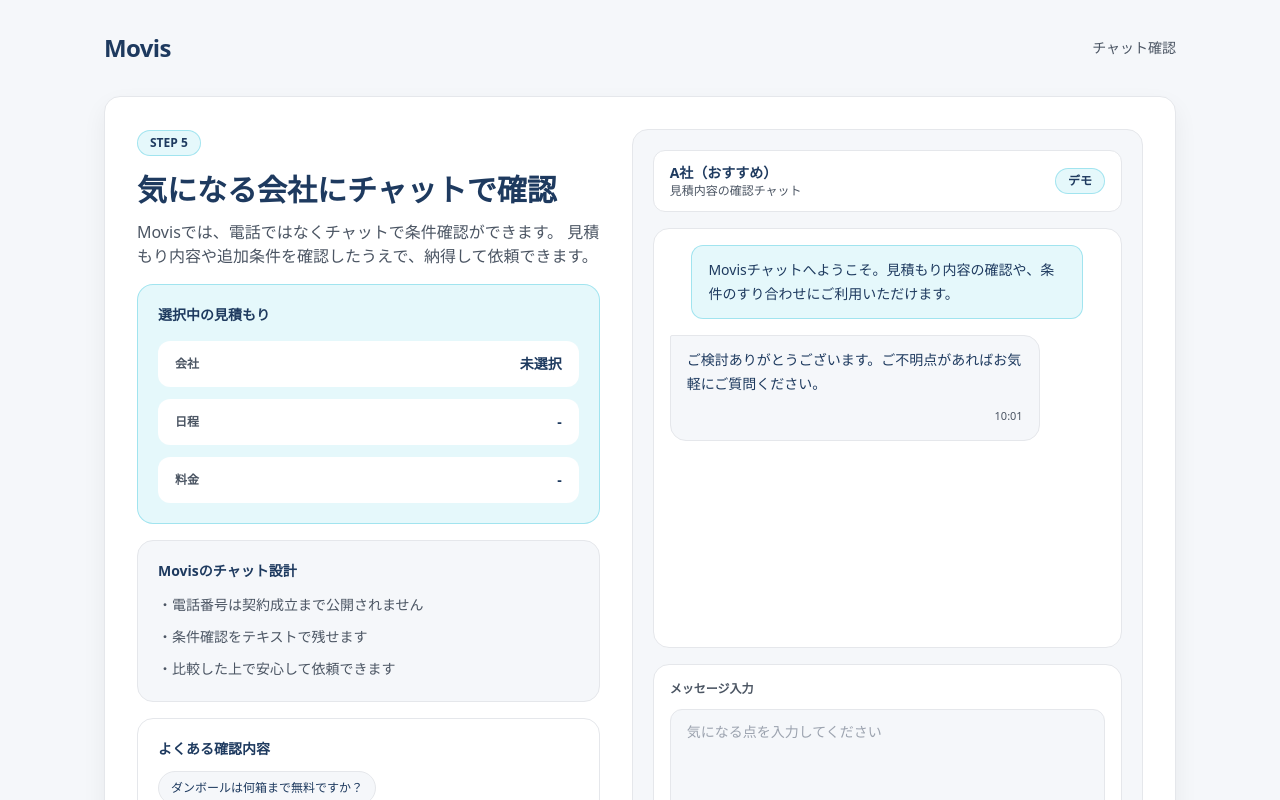
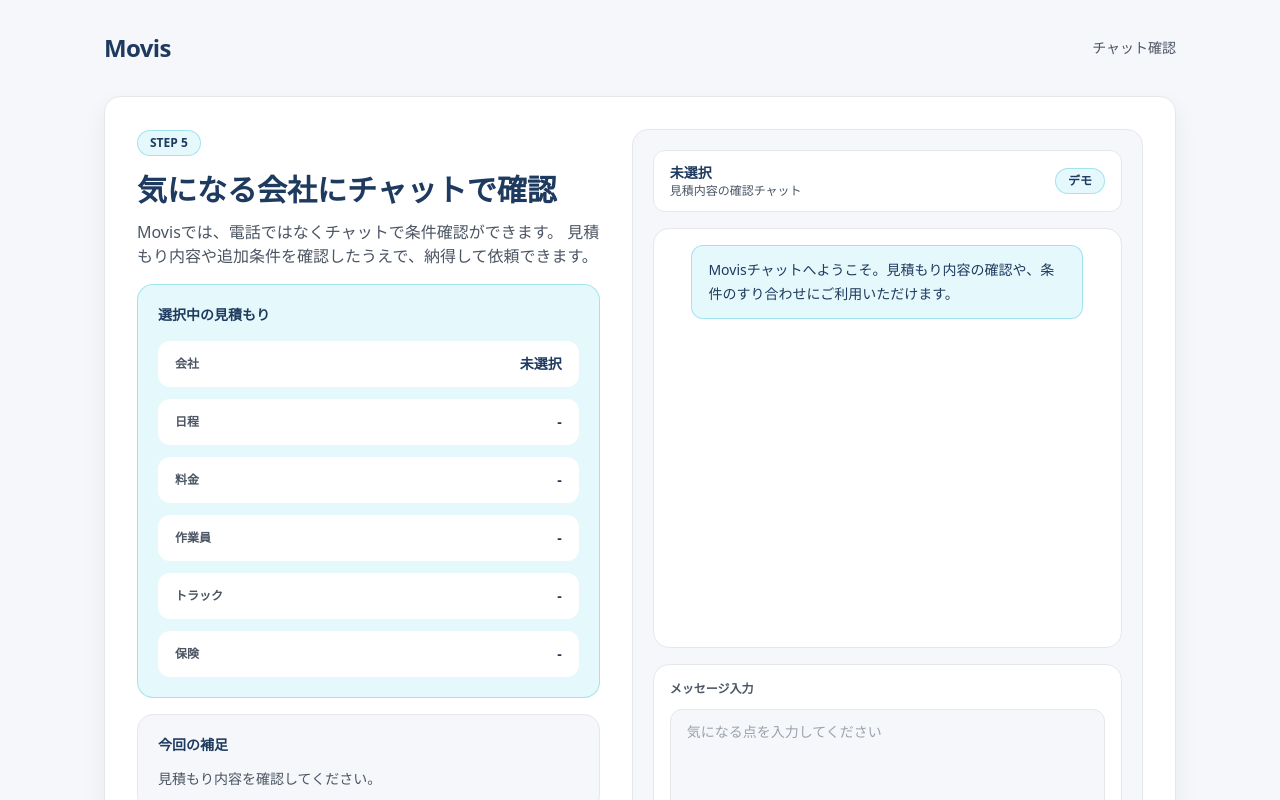
Before and after one commit to rjshimoyama-bot/lifeport-mvp, a Next.js app: page /chat in a window 1280 px wide. Shown: the top 800 px of the page. Built offline with nearby package versions, Linux system fonts and the light colour scheme.

Commit message:
Update page.tsx

```diff
--- a/app/chat/page.tsx
+++ b/app/chat/page.tsx
@@ -1,13 +1,23 @@
 "use client";
 
 import Link from "next/link";
-import { useMemo, useState } from "react";
+import { useEffect, useMemo, useState } from "react";
 
 type Message = {
   id: number;
   sender: "user" | "company" | "system";
   text: string;
   time: string;
+};
+
+type SelectedQuote = {
+  company: string;
+  plan: string;
+  price: string;
+  crew: string;
+  truck: string;
+  insurance: string;
+  note: string;
 };
 
 const QUICK_QUESTIONS = [
@@ -18,6 +28,16 @@
 ];
 
 export default function ChatPage() {
+  const [selectedSummary, setSelectedSummary] = useState<SelectedQuote>({
+    company: "未選択",
+    plan: "-",
+    price: "-",
+    crew: "-",
+    truck: "-",
+    insurance: "-",
+    note: "見積もり内容を確認してください。",
+  });
+
   const [messages, setMessages] = useState<Message[]>([
     {
       id: 1,
@@ -25,79 +45,78 @@
       text: "Movisチャットへようこそ。見積もり内容の確認や、条件のすり合わせにご利用いただけます。",
       time: "10:00",
     },
-    {
-      id: 2,
-      sender: "company",
-      text: "ご検討ありがとうございます。ご不明点があればお気軽にご質問ください。",
-      time: "10:01",
-    },
   ]);
 
   const [input, setInput] = useState("");
 
+  useEffect(() => {
+    const saved = localStorage.getItem("movis_selected_quote");
+
+    if (saved) {
+      try {
+        const parsed = JSON.parse(saved) as SelectedQuote;
+        setSelectedSummary(parsed);
+
+        setMessages((prev) => {
+          const exists = prev.some((m) => m.id === 2);
+          if (exists) return prev;
+
+          return [
+            ...prev,
+            {
+              id: 2,
+              sender: "company",
+              text: `${parsed.company}です。ご検討ありがとうございます。${parsed.plan} / ${parsed.price} の条件でご案内しています。ご不明点があればお気軽にご質問ください。`,
+              time: "10:01",
+            },
+          ];
+        });
+      } catch {
+        // noop
+      }
+    }
+  }, []);
+
   const canSend = input.trim().length > 0;
-
-  const selectedSummary = useMemo(() => {
-  if (typeof window === "undefined") {
-    return {
-      company: "未選択",
-      plan: "-",
-      price: "-",
-    };
-  }
-
-  const saved = localStorage.getItem("movis_selected_quote");
-  if (!saved) {
-    return {
-      company: "未選択",
-      plan: "-",
-      price: "-",
-    };
-  }
-
-  try {
-    const parsed = JSON.parse(saved);
-    return {
-      company: parsed.company || "未選択",
-      plan: parsed.plan || "-",
-      price: parsed.price || "-",
-    };
-  } catch {
-    return {
-      company: "未選択",
-      plan: "-",
-      price: "-",
-    };
-  }
-}, []);
 
   const sendMessage = (text: string) => {
     const trimmed = text.trim();
     if (!trimmed) return;
 
+    const now = new Date().toLocaleTimeString("ja-JP", {
+      hour: "2-digit",
+      minute: "2-digit",
+    });
+
     const nextUserMessage: Message = {
       id: Date.now(),
       sender: "user",
       text: trimmed,
-      time: new Date().toLocaleTimeString("ja-JP", {
-        hour: "2-digit",
-        minute: "2-digit",
-      }),
+      time: now,
     };
 
     const nextCompanyMessage: Message = {
       id: Date.now() + 1,
       sender: "company",
-      text: "ありがとうございます。担当に確認のうえ、回答いたします。（デモ）",
-      time: new Date().toLocaleTimeString("ja-JP", {
-        hour: "2-digit",
-        minute: "2-digit",
-      }),
+      text: `${selectedSummary.company}より回答です。ありがとうございます。担当に確認のうえ、回答いたします。（デモ）`,
+      time: now,
     };
 
     setMessages((prev) => [...prev, nextUserMessage, nextCompanyMessage]);
     setInput("");
   };
+
+  const infoRows = useMemo(
+    () => [
+      { label: "会社", value: selectedSummary.company },
+      { label: "日程", value: selectedSummary.plan },
+      { label: "料金", value: selectedSummary.price },
+      { label: "作業員", value: selectedSummary.crew },
+      { label: "トラック", value: selectedSummary.truck },
+      { label: "保険", value: selectedSummary.insurance },
+    ],
+    [selectedSummary]
+  );
 
   return (
     <main className="min-h-screen bg-bg">
@@ -130,19 +149,17 @@
                 <div className="rounded-2xl border border-cyan/30 bg-cyan/10 p-5">
                   <div className="text-sm font-semibold text-navy">選択中の見積もり</div>
                   <div className="mt-4 space-y-3">
-                    <SummaryRow label="会社" value={selectedSummary.company} />
-                    <SummaryRow label="日程" value={selectedSummary.plan} />
-                    <SummaryRow label="料金" value={selectedSummary.price} />
+                    {infoRows.map((row) => (
+                      <SummaryRow key={row.label} label={row.label} value={row.value} />
+                    ))}
                   </div>
                 </div>
 
                 <div className="rounded-2xl border border-border bg-bg p-5">
-                  <div className="text-sm font-semibold text-navy">Movisのチャット設計</div>
-                  <ul className="mt-3 space-y-2 text-sm leading-6 text-muted">
-                    <li>・電話番号は契約成立まで公開されません</li>
-                    <li>・条件確認をテキストで残せます</li>
-                    <li>・比較した上で安心して依頼できます</li>
-                  </ul>
+                  <div className="text-sm font-semibold text-navy">今回の補足</div>
+                  <p className="mt-3 text-sm leading-6 text-muted">
+                    {selectedSummary.note}
+                  </p>
                 </div>
 
                 <div className="rounded-2xl border border-border bg-white p-5">
@@ -164,7 +181,7 @@
               <div className="rounded-2xl border border-border bg-bg p-4 md:p-5">
                 <div className="flex items-center justify-between rounded-xl border border-border bg-white px-4 py-3">
                   <div>
-                    <div className="text-sm font-semibold text-navy">A社（おすすめ）</div>
+                    <div className="text-sm font-semibold text-navy">{selectedSummary.company}</div>
                     <div className="text-xs text-muted">見積内容の確認チャット</div>
                   </div>
                   <div className="rounded-full border border-cyan/30 bg-cyan/10 px-3 py-1 text-xs font-semibold text-navy">
@@ -224,7 +241,7 @@
                           "inline-flex h-12 items-center justify-center rounded-lg px-5 text-sm font-semibold transition",
                           canSend
                             ? "bg-cyan text-white hover:bg-[#0891B2]"
-                            : "pointer-events-none bg-border text-muted"
+                            : "pointer-events-none bg-border text-muted",
                         ].join(" ")}
                         onClick={() => sendMessage(input)}
                       >
```
